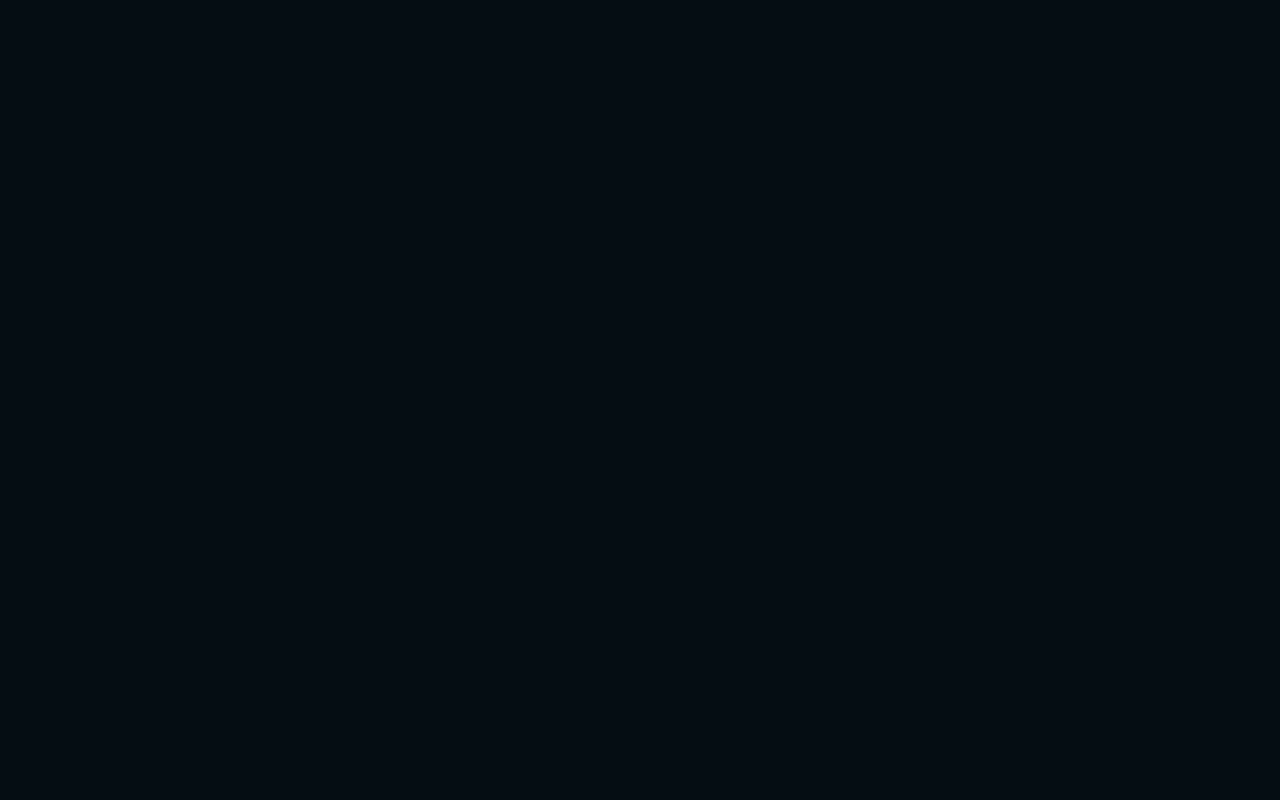
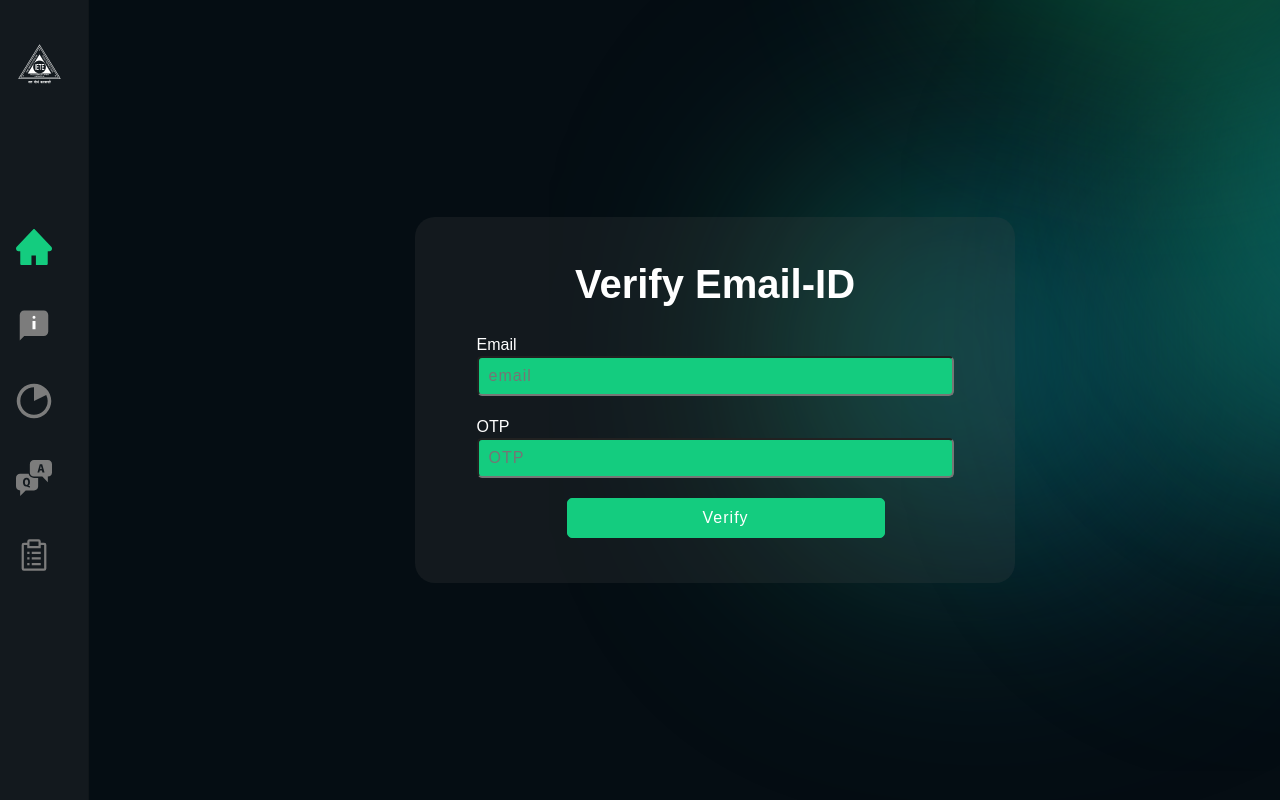
Before and after one commit to Nitish-JS/IETE-Recruitment-portal-2.0, a React (Create React App) app: page /otp_login in a window 1280 px wide. Built offline with nearby package versions, Linux system fonts and the light colour scheme; a web font is replaced by a local one.

Commit message:
Protected route added

```diff
--- a/src/App.css
+++ b/src/App.css
@@ -44,6 +44,16 @@ body{
   font-weight: normal;
   color: white;
   font-size: 1.5rem;
+}
+@media only screen and (min-width: 600px){
+  .take-test-button{
+    margin-bottom: 20px !important;
+    margin-top: 0 !important;
+    position: relative;
+    left: 40% !important;
+   bottom: 5% !important;
+   font-size: 5rem !important;
+  }
 }
 
 @media only screen and (max-width: 600px) {
--- a/src/components/Home.jsx
+++ b/src/components/Home.jsx
@@ -1,17 +1,54 @@
 import React from "react";
 import Heading from "./Home/Heading";
-import Registraion from './Home/Registration';
+import Registraion from "./Home/Registration";
 import Carousel_domain from "./Home/carousel";
-import '../App.css'
+import { Link } from "react-router-dom";
+import { Button } from "@mui/material";
+import { withRouter } from "react-router";
+import "../App.css";
+const Auth = () => {
+  let token="Bearer "+localStorage.getItem('token');
+  const response = fetch(
+    "https://recportal-iete.herokuapp.com/auth/user/",
+    {
+
+      method: "POST",
+      // credentials: 'include',
+      headers: { "Authorization":token},
+    }
+  );
+  const content = response.json();
+  console.log(content);
+  // localStorage.setItem("token", JSON.stringify(content));
+  // localStorage.setItem("isLogin", JSON.stringify(true));
+  // localStorage.getItem("token") ? setSubmitted(true) : setSubmitted(false);
+};
 function Home() {
   return (
-    <div className='home'>
+    <div className="home">
       <Heading />
-      <Registraion />
-      <Carousel_domain />
+      {localStorage.getItem("token") && localStorage.getItem("isLogin") ? (
+        <>
+          <Button
+            href="/ready"
+            className="take-test-button"
+            variant="outlined"
+            size="large"
+            onClick={Auth}
+          >
+            Take Test
+          </Button>
+
+          <Carousel_domain />
+        </>
+      ) : (
+        <>
+          <Registraion />
+          <Carousel_domain />
+        </>
+      )}
     </div>
-
   );
 }
 
-export default Home;
+export default withRouter(Home);
--- /dev/null
+++ b/src/components/Quiz/ProtectedRoutes.jsx
@@ -0,0 +1,37 @@
+import React from 'react'
+import {Route,Redirect,withRouter} from 'react-router-dom';
+import Home from '../Home';
+import ReadyPage from '../ReadyPage';
+import Routing from '../Routing';
+import { makeStyles } from '@mui/styles';
+import { useHistory } from 'react-router';
+const useStyles=makeStyles({
+    container:{
+      display: "flex"
+    }
+  });
+
+const ProtectedRoute = (props) => {
+    const history=useHistory();
+    const classes=useStyles();
+    const token=localStorage.getItem('token');
+    if(token)
+    {
+        return <Route path={props.path} component={props.component} />
+    }
+    else{
+        return ( <Redirect to='/' component={Home} />);
+        // return ( <RedirHome />);
+        alert("Register yourself or login before taking test");
+        return(<div className={classes.container}>
+        <Routing />
+         <Home />
+        </div>
+         )
+        // history.push('/');
+        // return null;
+        // return (<Redirect to='/' />)
+    }
+}
+
+export default withRouter(ProtectedRoute)
--- a/src/components/Quiz/QuesRouting.jsx
+++ b/src/components/Quiz/QuesRouting.jsx
@@ -7,9 +7,9 @@ import { Container } from '@mui/material';
 
 import {BrowserRouter as Router, Switch, Route} from 'react-router-dom';
 
+import ProtectedRoute from './ProtectedRoutes';
 
-
-const QuesRouting = () => {
+const QuesRouting = (props) => {
     // const [step, setStep] = useState(1);
 
     return (
@@ -17,9 +17,9 @@ const QuesRouting = () => {
             <Router>
                 <div style={{ display: "flex" }}>
                 <NavQuiz />
-                <Route path = "/quiz/ques/:ques_id">
-                    <Question />
-                </Route>
+                <Route path = "/quiz/ques/:ques_id" component={Question} />
+                    {/* <Question />
+                </Route> */}
                 </div>
             </Router>
         </Container>
--- a/src/components/Quiz/QuizRouting.jsx
+++ b/src/components/Quiz/QuizRouting.jsx
@@ -2,20 +2,26 @@ import React from 'react';
 import ReadyPage from '../ReadyPage';
 import QuesRouting from './QuesRouting';
 import {BrowserRouter as Router, Switch, Route} from 'react-router-dom';
+import Home from '../Home';
+import Drawer from '../drawer';
+import { makeStyles } from '@mui/styles';
+import Routing from '../Routing';
+import ProtectedRoute from './ProtectedRoutes';
 
 
-const QuizRouting = () => {
+
+const QuizRouting = (props) => {
     return (
         <div>
             <Router>
                 <Switch>
-                    <Route path="/ready" exact>
-                        <ReadyPage />
-                    </Route>
-                    <Route path="/">
-                        <QuesRouting />
-                    </Route>
+                    <ProtectedRoute path="/ready" exact component={ReadyPage} />
+                    <Route path="/quiz" component={QuesRouting} />
+                        {/* <QuesRouting />
+                    </Route>     */}
                 </Switch>
+
+
             </Router>
         </div>
     )
--- a/src/components/ReadyPage.jsx
+++ b/src/components/ReadyPage.jsx
@@ -4,7 +4,6 @@ import Button from '@mui/material/Button';
 import { Typography, Container, Box, List, ListItemText } from '@mui/material';
 import { createTheme } from '@mui/material/styles';
 import { ThemeProvider } from '@emotion/react';
-
 const theme = createTheme({
     status: {
       danger: '#e53e3e',
@@ -79,4 +78,4 @@ const ReadyPage = () => {
     )
 }
 
-export default ReadyPage
+export default ReadyPage;
--- a/src/components/Routing.jsx
+++ b/src/components/Routing.jsx
@@ -1,38 +1,49 @@
-import React from 'react';
+import React from "react";
 import Home from "./Home";
 // import Info from "./Info";
 // import QA from "./Info";
+import Domain_page from "./domains/Domain_page";
 import Todo from "./Todo";
 import Wait from "./Wait";
+import Form from "./Registration/form";
 // import Navbar from "./Navbar";
-
+import { makeStyles } from "@mui/styles";
 import { BrowserRouter as Router, Switch, Route } from "react-router-dom";
+import Drawer from "./drawer";
+import App_Form from "./login/app_form";
+import OTP_Form from "./OTP/OTP_Form";
+const useStyles = makeStyles({
+  container: {
+    display: "flex",
+  },
+});
 
 const Routing = () => {
+  const classes = useStyles();
   return (
-        <div>
+    <div className={classes.container}>
       <Router>
         {/* <Navbar /> */}
+        <Drawer />
         <Switch>
-                    <Route path="/home" exact>
-                    <Home />
-                    </Route>
-                    {/* <Route path="/info">
-                    <Info />
-                    </Route> */}
+          <Route path="/" exact component={Home} />
+          {/* <Route path="/home" exact component={Home} /> */}
+
+
+          <Route path="/signup" exact component={Form} />
+          <Route path="/info" component={Domain_page} />
           {/* <Route path="/qa" exact>
                     <QA />
                     </Route> */}
-                    <Route path="/todo">
-                    <Todo />
-                    </Route>
-                    <Route path="/wait">
-                    <Wait />
-                    </Route>
+          <Route path="/todo" component={Todo} />
+
+          <Route path="/wait" component={Wait} />
+          <Route path="/login" component={App_Form} />
+          <Route path="/otp_login" component={OTP_Form} />
         </Switch>
       </Router>
     </div>
-    )
-}
+  );
+};
 
-export default Routing
+export default Routing;
--- a/src/components/drawer.jsx
+++ b/src/components/drawer.jsx
@@ -62,9 +62,13 @@ const Drawer = props => {
       onClick: () => history.push("/QA")
     },
     {
-      text: "Takequiz",
+      text: "logout",
       icon: <img src={Todo} />,
-      onClick: () => history.push("/Takequiz")
+      onClick: async (e) => {
+        history.push("/")
+        localStorage.clear();
+
+      }
     }
   ];
 
--- a/src/components/login/Login_form.jsx
+++ b/src/components/login/Login_form.jsx
@@ -3,7 +3,7 @@ import useForm from "./useForm";
 import validate from "./login_form_validation";
 const Login_form = (props) => {
   const {values,handleChange,handleSubmit,errors} = props;
-  console.log("params", values);
+  // console.log("params", values);
 
   return (
     // <div class="wrapper">
--- a/src/components/login/app_form.jsx
+++ b/src/components/login/app_form.jsx
@@ -1,4 +1,5 @@
-import React, { useState } from 'react'
+import React, { useState,useEffect } from 'react'
+import { Redirect } from 'react-router'
 import Login_form from './Login_form'
 import validate from './login_form_validation'
 const App_Form = () => {
@@ -19,26 +20,31 @@ const App_Form = () => {
     const handleSubmit= async (e) =>{
         e.preventDefault();
         setErrors(validate(values));
-        setSubmitted(true);
         console.log(values);
-        // const response=await fetch("https://recportal-iete.herokuapp.com/auth/login/",{
-        //     method:"POST",
-        //     credentials: 'include',
-        //     headers: {'Content-Type' : 'application/json'},
-        //     body: JSON.stringify(values)
-        // }).catch(err => console.log(err));
-        // const content= await response.json();
-        // console.log(content);
-        // setSubmitted(true);
+        const response=await fetch("https://recportal-iete.herokuapp.com/auth/login/",{
+            method:"POST",
+            // credentials: 'include',
+            headers: {'Content-Type' : 'application/json'},
+            body: JSON.stringify(values)
+        })
+        const content= await response.json();
+        console.log(content);
+        localStorage.setItem('token',JSON.stringify(content));
+        localStorage.setItem('isLogin',JSON.stringify(true));
+        (localStorage.getItem('token') ? setSubmitted(true): setSubmitted(false))
+        // localStorage.setItem('loggedin',JSON.stringify({
+        //     login:true,
+        //     token:content
+        // }))
     }
+    if (localStorage.getItem('isLogin'))
+        return (<Redirect to='/' />);
 
 
     return (
-
         <div className="wrapper">
            <Login_form  values={values} handleSubmit={handleSubmit} handleChange={handleChange} errors={errors}  />
         </div>
-
         )
 }
 
```
Also changed, not shown: src/App.js (+4 -3 lines). Lines whose indentation alone changed are shown as unchanged.
